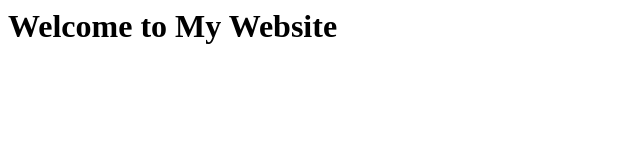
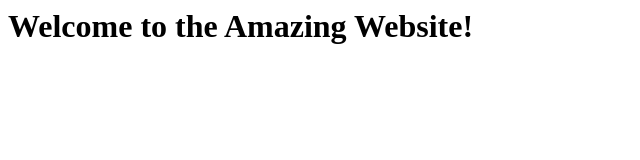
Before and after one commit to 2006simran/1simran-demo, a plain HTML site: page index.html in a window 1280 px wide. Shown: the whole page, without its empty margins (0-640 px from the left). Drawn offline with Linux system fonts and the light colour scheme.

Commit message:
Changed heading in conflict-branch

```diff
--- a/index.html
+++ b/index.html
@@ -1 +1 @@
-<h1>Welcome to My Website</h1>
+<h1>Welcome to the Amazing Website!</h1>
```
